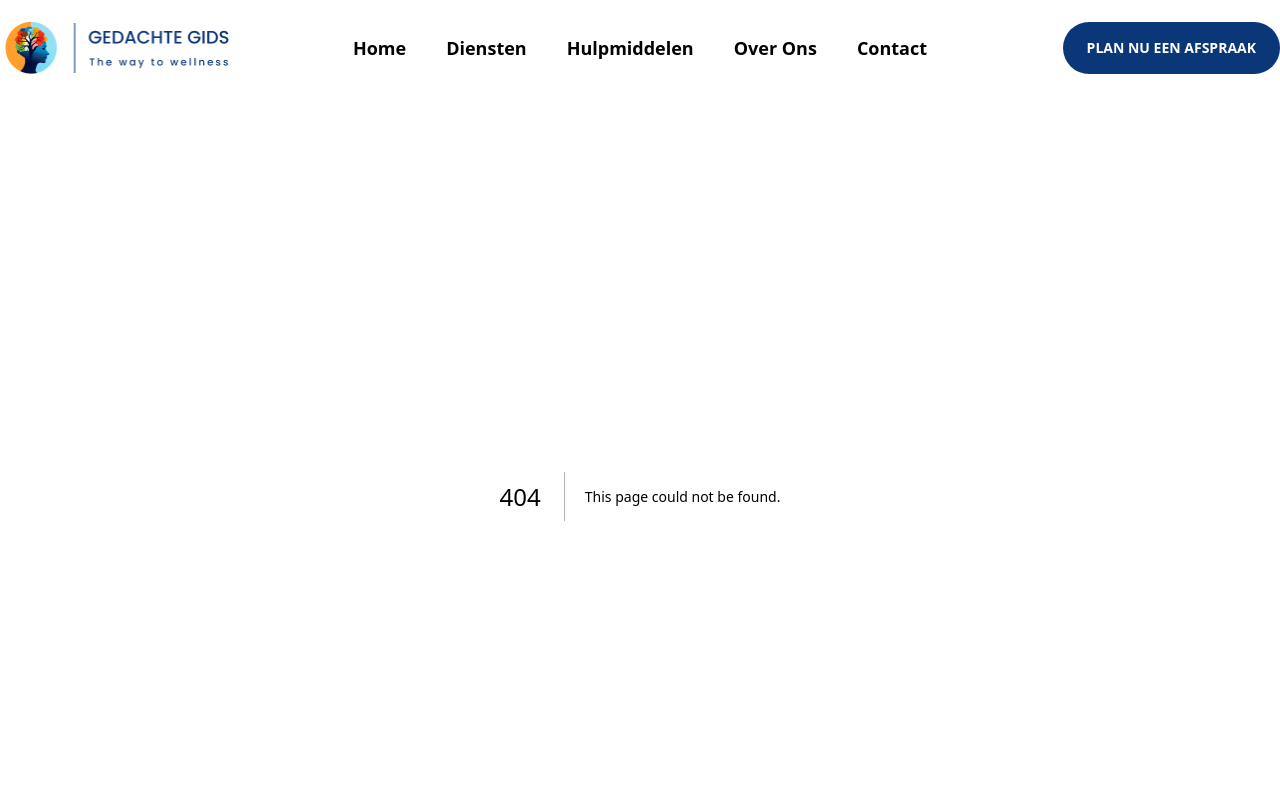
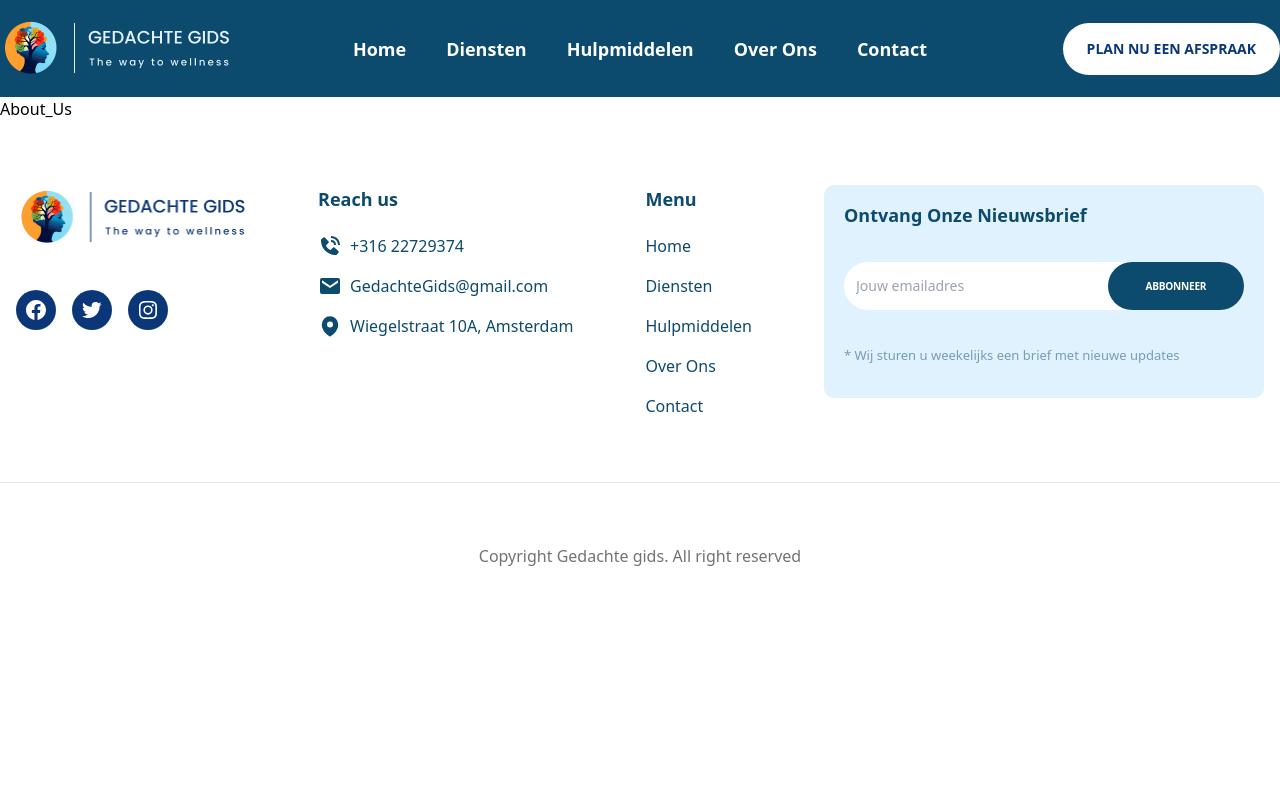
Before and after one commit to mufaqar/gedachte, a Next.js app: page /about-us in a window 1280 px wide. Before the commit this address had no page. Shown: the top 800 px of the page. Built offline with nearby package versions, Linux system fonts and the light colour scheme.

Commit message:
header updated

```diff
--- a/src/components/header.tsx
+++ b/src/components/header.tsx
@@ -3,18 +3,30 @@ import Link from 'next/link'
 import React, { useState } from 'react'
 import { HiMiniBars3 } from 'react-icons/hi2'
 import { AiOutlineClose } from 'react-icons/ai'
+import { useRouter } from 'next/router'
 
 function Header() {
-    const [open, setOpen] = useState(false)
+    const [open, setOpen] = useState(false);
+    const router = useRouter();
     return (
-        <header className=' relative z-50'>
+        <header className={`relative z-50 ${router.pathname !== "/" ? "md:bg-sky-900" : "md:bg-transparent"}`}>
             <div className='container mx-auto flex md:flex-row flex-col-reverse justify-between items-center'>
                 <div className='md:w-3/4 w-full py-4 md:px-0 px-4 flex justify-between items-center md:bg-transparent bg-sky-900'>
                     <div className='md:w-1/3 w-1/2'>
-                        <Link href="/">
-                            <Image src="/images/logo.png" alt='logo' width={230} height={65} className='md:block hidden' />
-                            <Image src="/images/logo-white.png" alt='logo-white' width={141} height={40} className='md:hidden block' />
-                        </Link>
+                        {router.pathname !== "/" ?
+                            (
+                                <Link href="/">
+                                    <Image src="/images/logo-white.png" alt='logo-white' width={230} height={65} className='' />
+                                </Link>
+                            ) :
+                            (
+                                <Link href="/">
+                                    <Image src="/images/logo.png" alt='logo' width={230} height={65} className='md:block hidden' />
+                                    <Image src="/images/logo-white.png" alt='logo-white' width={230} height={65} className='md:hidden block' />
+                                </Link>
+                            )
+                        }
+
                     </div>
                     <nav className='md:w-2/3 w-1/2'>
                         <button className='md:hidden block ml-auto text-white' onClick={() => setOpen(!open)}>
@@ -24,27 +36,27 @@ function Header() {
                         </button>
                         <ul className={`flex md:flex-row flex-col justify-center md:gap-10 md:static bg-transparent absolute ${open ? 'left-0 right-0 top-[8.5rem] gap-8 !bg-sky-900 rounded-tl-[20px] rounded-bl-[20px] px-6 py-8' : 'top-[-200px]'}`}>
                             <li>
-                                <Link href="/" className={`text-lg font-semibold text-black ${open ? "text-white" : ""}`}>
+                                <Link href="/" className={`text-lg font-semibold text-black ${open ? "text-white" : ""} ${router.pathname !== "/" ? "text-white" : ""}`}>
                                     Home
                                 </Link>
                             </li>
                             <li>
-                                <Link href="/services" className={`text-lg font-semibold text-black ${open ? "text-white" : ""}`}>
+                                <Link href="/services" className={`text-lg font-semibold text-black ${open ? "text-white" : ""} ${router.pathname !== "/" ? "text-white" : ""}`}>
                                     Diensten
                                 </Link>
                             </li>
                             <li>
-                                <Link href="#" className={`text-lg font-semibold text-black ${open ? "text-white" : ""}`}>
+                                <Link href="#" className={`text-lg font-semibold text-black ${open ? "text-white" : ""} ${router.pathname !== "/" ? "text-white" : ""}`}>
                                     Hulpmiddelen
                                 </Link>
                             </li>
                             <li>
-                                <Link href="#" className={`text-lg font-semibold text-black ${open ? "text-white" : ""}`}>
+                                <Link href="/about-us" className={`text-lg font-semibold text-black ${open ? "text-white" : ""} ${router.pathname !== "/" ? "text-white" : ""}`}>
                                     Over Ons
                                 </Link>
                             </li>
                             <li>
-                                <Link href="#" className={`text-lg font-semibold text-black ${open ? "text-white" : ""}`}>
+                                <Link href="#" className={`text-lg font-semibold text-black ${open ? "text-white" : ""} ${router.pathname !== "/" ? "text-white" : ""}`}>
                                     Contact
                                 </Link>
                             </li>
@@ -54,7 +66,7 @@ function Header() {
                 <div className='md:w-1/4 w-full py-4 md:px-0 px-4'>
                     <ul className='flex md:justify-end justify-center gap-10 items-center'>
                         <li>
-                            <Link href="#" className='md:text-sm text-xs font-semibold uppercase bg-title_clr text-white md:py-4 py-2.5 px-6 rounded-[36px] block'>
+                            <Link href="#" className={`md:text-sm text-xs font-semibold uppercase  md:py-4 py-2.5 px-6 rounded-[36px] block ${router.pathname !== "/" ? "bg-white text-title_clr" : "bg-title_clr text-white"}`}>
                                 Plan Nu een Afspraak
                             </Link>
                         </li>
--- /dev/null
+++ b/src/pages/about-us/index.tsx
@@ -0,0 +1,7 @@
+import React from 'react'
+
+export default function About_Us() {
+  return (
+    <div>About_Us</div>
+  )
+}
```
Also changed, not shown: public/images/logo-white.png.
